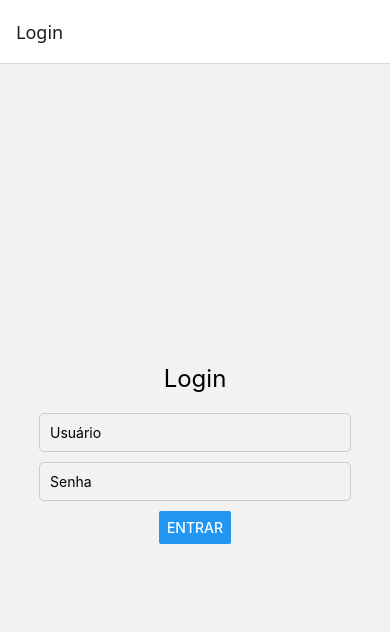
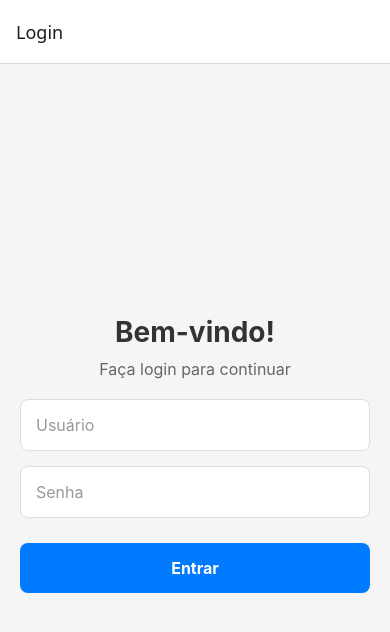
Before and after one commit to MarceloMederi/APP-Natal, a React Native app: screen /Login in a window 390 px wide. Shown: the top 632 px of the page. Built offline with nearby package versions, Linux system fonts and the light colour scheme.

Commit message:
Estilizado as paginas

```diff
--- a/components/DetailScreen.tsx
+++ b/components/DetailScreen.tsx
@@ -10,14 +10,17 @@ const DetailScreen = ({ route }: any) => {
   if (!itinerary) {
     return (
       <View style={styles.container}>
-        <Text style={styles.text}>Nenhum itinerário definido para {date}.</Text>
+        <Text style={styles.errorText}>
+          Nenhum itinerário definido para {date}.
+        </Text>
       </View>
     );
   }
 
   return (
     <View style={styles.container}>
-      <Text style={styles.text}>{itinerary.text}</Text>
+      <Text style={styles.title}>{date}</Text>
+      <Text style={styles.description}>{itinerary.text}</Text>
       <Image source={itinerary.image} style={styles.image} />
     </View>
   );
@@ -65,16 +68,35 @@ const styles = StyleSheet.create({
     justifyContent: 'center',
     alignItems: 'center',
     padding: 20,
+    backgroundColor: '#f5f5f5',
   },
-  text: {
-    fontSize: 18,
+  title: {
+    fontSize: 24,
+    fontWeight: 'bold',
+    color: '#333',
+    marginBottom: 10,
+  },
+  description: {
+    fontSize: 16,
+    color: '#666',
+    textAlign: 'center',
     marginBottom: 20,
-    textAlign: 'center',
+    paddingHorizontal: 10,
   },
   image: {
-    width: 200,
-    height: 200,
-    resizeMode: 'contain',
+    width: 250,
+    height: 250,
+    borderRadius: 10, // Bordas arredondadas
+    resizeMode: 'cover',
+    shadowColor: '#000',
+    shadowOffset: { width: 0, height: 4 },
+    shadowOpacity: 0.2,
+    shadowRadius: 5,
+  },
+  errorText: {
+    fontSize: 18,
+    color: '#FF0000',
+    textAlign: 'center',
   },
 });
 
--- a/components/HomeScreen.tsx
+++ b/components/HomeScreen.tsx
@@ -1,5 +1,5 @@
 import React from 'react';
-import { View, Button, StyleSheet } from 'react-native';
+import { View, TouchableOpacity, Text, StyleSheet } from 'react-native';
 
 const HomeScreen = ({ navigation }: any) => {
   const dates = [
@@ -16,16 +16,21 @@ const HomeScreen = ({ navigation }: any) => {
   return (
     <View style={styles.container}>
       {dates.map((date, index) => (
-        <View key={index} style={styles.buttonContainer}>
-          <Button
-            title={date}
-            onPress={() => navigation.navigate('Detail', { date })}
-          />
-        </View>
+        <TouchableOpacity
+          key={index}
+          style={styles.button}
+          onPress={() => navigation.navigate('Detail', { date })}
+        >
+          <Text style={styles.buttonText}>{date}</Text>
+        </TouchableOpacity>
       ))}
-      <View style={styles.buttonContainer}>
-        <Button title="Logout" onPress={() => navigation.navigate('Login')} />
-      </View>
+      {/* Botão de Logout */}
+      <TouchableOpacity
+        style={[styles.button, styles.logoutButton]}
+        onPress={() => navigation.navigate('Login')}
+      >
+        <Text style={styles.logoutText}>Logout</Text>
+      </TouchableOpacity>
     </View>
   );
 };
@@ -33,12 +38,31 @@ const HomeScreen = ({ navigation }: any) => {
 const styles = StyleSheet.create({
   container: {
     flex: 1,
-    justifyContent: 'center',
+    justifyContent: 'center', // Centraliza os botões verticalmente
+    alignItems: 'center', // Centraliza os botões horizontalmente
+    padding: 20,
+    backgroundColor: '#f5f5f5',
+  },
+  button: {
+    backgroundColor: '#007BFF',
+    padding: 15,
+    marginVertical: 10, // Espaçamento entre os botões
+    borderRadius: 8,
+    width: '80%', // Largura do botão
     alignItems: 'center',
   },
-  buttonContainer: {
-    marginVertical: 10, // Espaçamento vertical entre os botões
-    width: '20%', // Define largura dos botões para melhorar a estética
+  buttonText: {
+    color: '#FFFFFF',
+    fontSize: 16,
+    fontWeight: 'bold',
+  },
+  logoutButton: {
+    backgroundColor: '#FF4D4D', // Cor de fundo do botão Logout
+  },
+  logoutText: {
+    color: '#FFFFFF',
+    fontSize: 16,
+    fontWeight: 'bold',
   },
 });
 
--- a/components/LoginScreen.tsx
+++ b/components/LoginScreen.tsx
@@ -1,54 +1,100 @@
 import React, { useState } from 'react';
-import { View, Text, TextInput, Button, StyleSheet } from 'react-native';
+import { View, Text, TextInput, TouchableOpacity, StyleSheet } from 'react-native';
 
 const LoginScreen = ({ navigation }: any) => {
   const [username, setUsername] = useState('');
   const [password, setPassword] = useState('');
+  const [errorMessage, setErrorMessage] = useState('');
 
   const handleLogin = () => {
-    // Usuário e senha fixos
     const validUsername = 'VPN';
     const validPassword = 'BFB';
 
     if (username === validUsername && password === validPassword) {
+      setErrorMessage('');
       navigation.navigate('Home');
     } else {
-      alert('Usuário ou senha inválidos!');
+      setErrorMessage('Usuário ou senha inválidos!');
     }
   };
 
-
   return (
     <View style={styles.container}>
-      <Text style={styles.title}>Login</Text>
+      <Text style={styles.title}>Bem-vindo!</Text>
+      <Text style={styles.subtitle}>Faça login para continuar</Text>
+
       <TextInput
         placeholder="Usuário"
+        placeholderTextColor="#999"
         style={styles.input}
         value={username}
         onChangeText={setUsername}
       />
       <TextInput
         placeholder="Senha"
+        placeholderTextColor="#999"
         style={styles.input}
         value={password}
         onChangeText={setPassword}
         secureTextEntry
       />
-      <Button title="Entrar" onPress={handleLogin} />
+
+      {errorMessage ? <Text style={styles.errorText}>{errorMessage}</Text> : null}
+
+      <TouchableOpacity style={styles.button} onPress={handleLogin}>
+        <Text style={styles.buttonText}>Entrar</Text>
+      </TouchableOpacity>
     </View>
   );
 };
 
 const styles = StyleSheet.create({
-  container: { flex: 1, justifyContent: 'center', alignItems: 'center' },
-  title: { fontSize: 24, marginBottom: 20 },
+  container: {
+    flex: 1,
+    justifyContent: 'center',
+    alignItems: 'center',
+    backgroundColor: '#f5f5f5',
+    padding: 20,
+  },
+  title: {
+    fontSize: 28,
+    fontWeight: 'bold',
+    color: '#333',
+    marginBottom: 10,
+  },
+  subtitle: {
+    fontSize: 16,
+    color: '#666',
+    marginBottom: 20,
+  },
   input: {
+    width: '100%',
+    padding: 15,
     borderWidth: 1,
-    borderColor: '#ccc',
-    padding: 10,
+    borderColor: '#ddd',
+    borderRadius: 8,
+    marginBottom: 15,
+    backgroundColor: '#fff',
+    fontSize: 16,
+  },
+  button: {
+    width: '100%',
+    padding: 15,
+    backgroundColor: '#007BFF',
+    borderRadius: 8,
+    alignItems: 'center',
+    marginTop: 10,
+  },
+  buttonText: {
+    color: '#fff',
+    fontSize: 16,
+    fontWeight: 'bold',
+  },
+  errorText: {
+    color: '#FF0000',
+    fontSize: 14,
     marginBottom: 10,
-    width: '80%',
-    borderRadius: 5,
+    textAlign: 'center',
   },
 });
 
```
Also changed, not shown: components/DateButton.tsx (+17 -5 lines).
